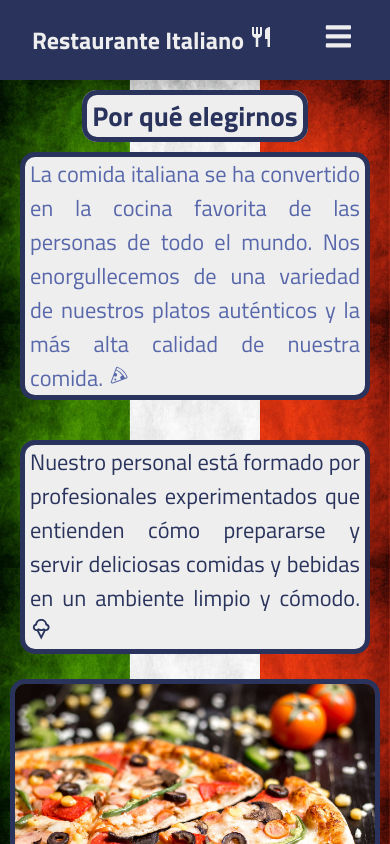
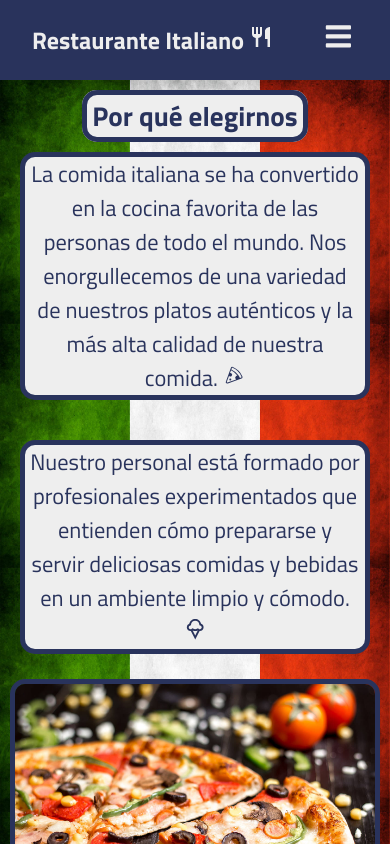
Before and after one commit to Franco-Odone/proyecto4M2BUDD-restaurantApp, a React (Create React App) app: page / in a window 390 px wide. Shown: the top 844 px of the page. Built offline with nearby package versions, Linux system fonts and the light colour scheme.

Commit message:
#11
Orden y corrección de estilos/2

```diff
--- a/src/components/Footer/footer.css
+++ b/src/components/Footer/footer.css
@@ -11,8 +11,6 @@ footer {
     background-color: var(--mainColor);
     color: var(--textColor);
     text-align: center;
-    /* bottom: 0; */
-    /* margin-top: 15px; */
     padding-top: 10px;
     padding-bottom: 10px;
     min-width: fit-content;
--- a/src/components/Header/header.css
+++ b/src/components/Header/header.css
@@ -11,6 +11,7 @@ header {
     display: flex;
     align-items: center;
     justify-content: space-between;
+    min-width: fit-content;
     height: 80px;
     padding: 0 2rem;
     background-color: var(--mainColor);
--- a/src/views/Home/home.css
+++ b/src/views/Home/home.css
@@ -46,29 +46,23 @@
 
 .jumbotron>.p1 {
     grid-area: b;
+}
+
+.jumbotron>.p2 {
+    grid-area: c;
+}
+
+.jumbotron>.p1,
+.jumbotron>.p2 {
+    font-size: 1.4rem;
+    margin: 0 15px;
+    text-align: justify;
+    align-self: flex-start;
     background-color: var(--textColor);
     border-radius: 15px;
     border: 5px solid var(--mainColor);
     color: var(--mainColor);
     padding: 0 5px;
-}
-
-.jumbotron>.p2 {
-    grid-area: c;
-    background-color: var(--textColor);
-    border-radius: 15px;
-    border: 5px solid var(--mainColor);
-    color: var(--mainColor);
-    padding: 0 5px;
-}
-
-.jumbotron>.p1,
-.p2 {
-    color: var(--mainColorLight);
-    font-size: 1.4rem;
-    margin: 0 15px;
-    text-align: justify;
-    align-self: flex-start;
 }
 
 .jumbotron>img {
@@ -109,8 +103,9 @@
     }
 
     .jumbotron>.p1,
-    .p2 {
+    .jumbotron>.p2 {
         margin: 15px 20px 25px 20px;
+        text-align: center;
     }
 
     .jumbotron>img {
--- a/src/views/Reservas/FormularioReservas/formulario-reservas.css
+++ b/src/views/Reservas/FormularioReservas/formulario-reservas.css
@@ -20,6 +20,12 @@
     text-align: left;
 }
 
+.formReservas .labelReservas {
+    width: 72px;
+    font-weight: bold;
+    display: inline-block;
+}
+
 .formReservas .inputReservas {
     width: 100%;
     padding: 3px 10px;
@@ -34,13 +40,6 @@
     color: var(--secondaryColor);
 }
 
-.formReservas .labelReservas {
-    width: 72px;
-    font-weight: bold;
-    margin: 5px;
-    display: block;
-}
-
 @media only screen and (max-width: 1024px) {
     .formReservas {
         width: 80%;
```
Also changed, not shown: src/views/Contácto/FormularioContacto/formulario-contacto.css (+0 -18 lines), Prototipado simple/prototipado.png (added), 1 other file (tests, documents, lock files or other folders).
